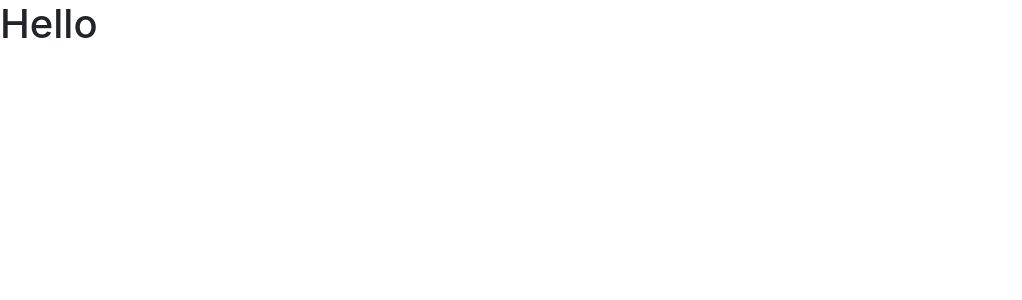
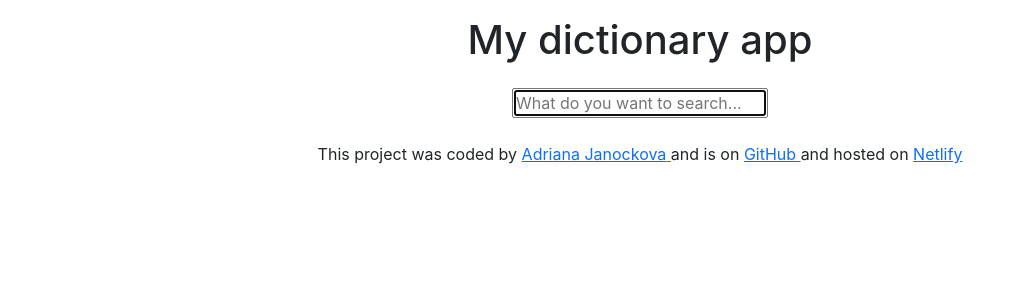
Before and after one commit to Adriana-Aki/shecodes-dictionary-app, a React (Create React App) app: page / in a window 1280 px wide. Shown: the top 300 px of the page, without its empty margins (0-1022 px from the left). Built offline with nearby package versions, Linux system fonts and the light colour scheme.

Commit message:
Added dictionary API

```diff
--- a/package.json
+++ b/package.json
@@ -6,6 +6,7 @@
     "@testing-library/jest-dom": "^5.17.0",
     "@testing-library/react": "^13.4.0",
     "@testing-library/user-event": "^13.5.0",
+    "axios": "^1.7.7",
     "react": "^18.3.1",
     "react-dom": "^18.3.1",
     "react-scripts": "5.0.1",
--- a/src/App.js
+++ b/src/App.js
@@ -1,11 +1,50 @@
 import "./App.css";
+import Dictionary from "./Dictionary";
+import React from "react";
 
 function App() {
   return (
     <div className="App">
-      <header className="App-header">
-        <h1>Hello</h1>
+      <div className="container"> </div>
+      <header className="App-header text-center m-3">
+        <h1>My dictionary app</h1>
       </header>
+      <div className="container">
+        <Dictionary />
+      </div>
+
+      <footer className="text-center">
+        <p>
+          {" "}
+          This project was coded by{" "}
+          <a
+            href="https://portfolio-adrianaj.netlify.app/"
+            target="_blank"
+            rel="noreferrer"
+          >
+            {" "}
+            Adriana Janockova{" "}
+          </a>{" "}
+          and is on{" "}
+          <a
+            href="https://github.com/Adriana-Aki"
+            target="_blank"
+            rel="noreferrer"
+          >
+            {" "}
+            GitHub{" "}
+          </a>{" "}
+          and hosted on{" "}
+          <a
+            href="https://github.com/Adriana-Aki"
+            target="_blank"
+            rel="noreferrer"
+          >
+            {" "}
+            Netlify{" "}
+          </a>{" "}
+        </p>
+      </footer>
     </div>
   );
 }
--- /dev/null
+++ b/src/Dictionary.js
@@ -0,0 +1,35 @@
+import React, { useState } from "react";
+import axios from "axios";
+
+export default function Dictionary() {
+  let [keyWord, setKeyWord] = useState("");
+
+  function handleResponse(response) {
+    console.log(response);
+  }
+
+  function search(event) {
+    event.preventDefault();
+    alert(keyWord);
+    let apiKey = "a62bt3c87f1eoc3b004febcaf4a111f5";
+    let apiURL = `https://api.shecodes.io/dictionary/v1/define?word=${keyWord}&key=${apiKey}`;
+    axios.get(apiURL).then(handleResponse);
+  }
+
+  function handleChange(event) {
+    setKeyWord(event.target.value);
+  }
+
+  return (
+    <div>
+      <form onSubmit={search} className="text-center m-4">
+        <input
+          type="search"
+          placeholder="What do you want to search..."
+          autoFocus={true}
+          onChange={handleChange}
+        />
+      </form>
+    </div>
+  );
+}
```
Also changed, not shown: 1 other file (tests, documents, lock files or other folders).
